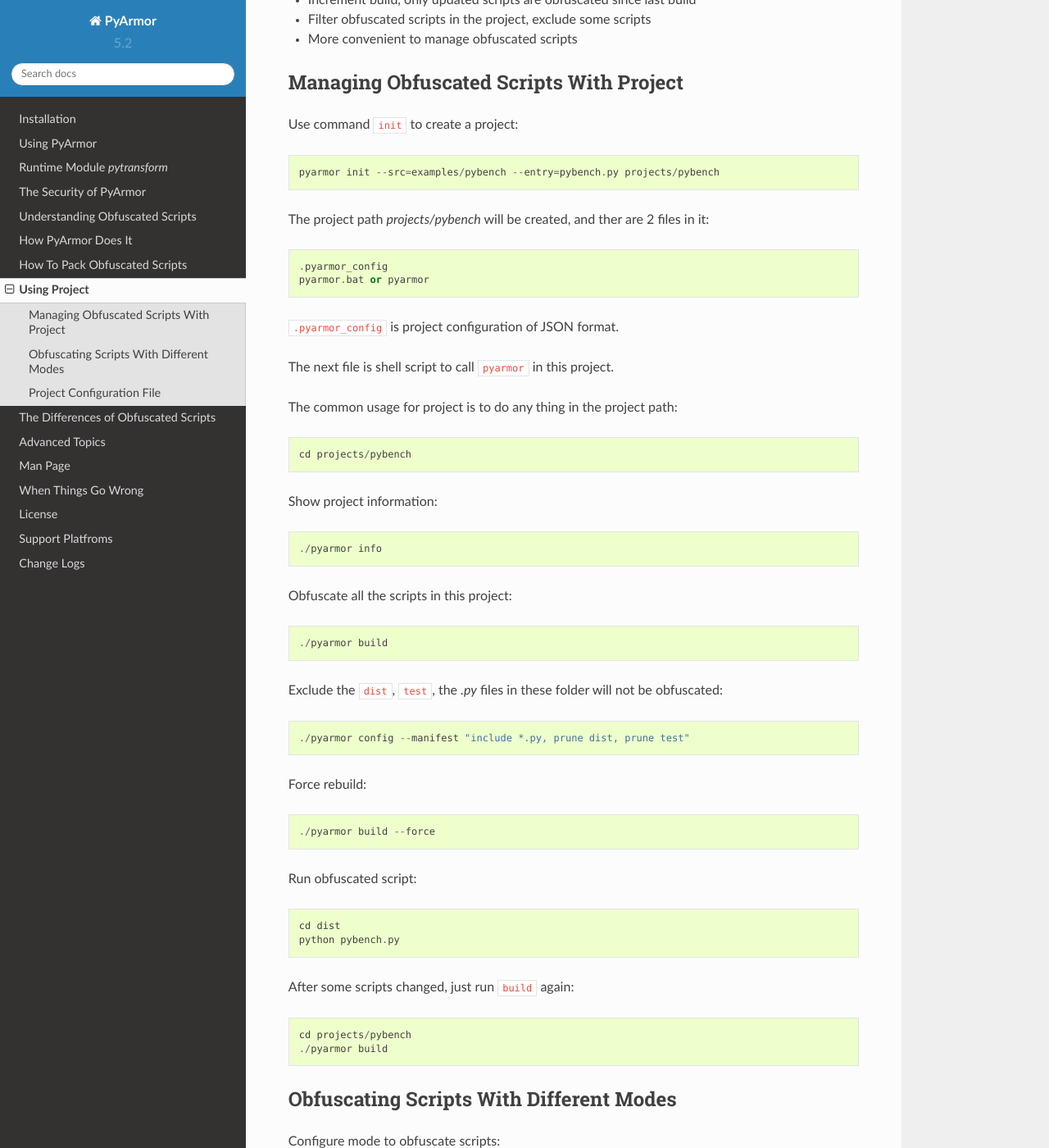
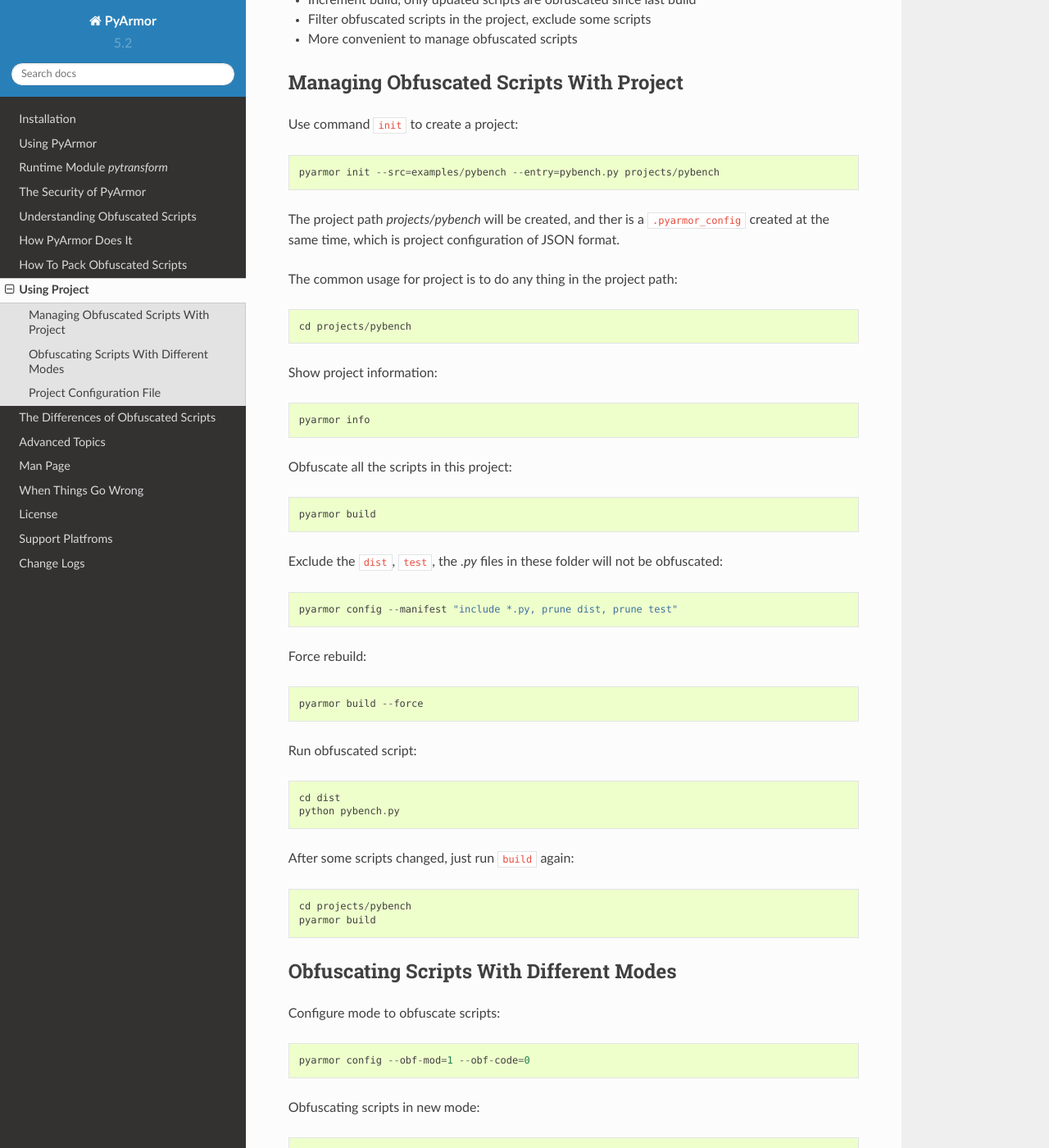
Before and after one commit to dashingsoft/pyarmor, a Sphinx documentation site: the page built from docs/project.rst, in a window 1280 px wide and 1400 px high, scrolled down 268 px. Shown: the whole window at 82% size. Built offline with Sphinx 7.4.7 and the Read the Docs theme 2.0.0, drawn with Linux system fonts in a browser that asks for light colours.

Commit message:
Refine project doc

```diff
--- a/docs/project.rst
+++ b/docs/project.rst
@@ -19,14 +19,9 @@
 
     pyarmor init --src=examples/pybench --entry=pybench.py projects/pybench
 
-The project path `projects/pybench` will be created, and ther are 2 files in it::
-
-    .pyarmor_config
-    pyarmor.bat or pyarmor
-
-:file:`.pyarmor_config` is project configuration of JSON format.
-
-The next file is shell script to call ``pyarmor`` in this project.
+The project path `projects/pybench` will be created, and ther is a
+:file:`.pyarmor_config` created at the same time, which is project
+configuration of JSON format.
 
 The common usage for project is to do any thing in the project path::
 
@@ -34,20 +29,20 @@
 
 Show project information::
 
-    ./pyarmor info
+    pyarmor info
 
 Obfuscate all the scripts in this project::
 
-    ./pyarmor build
+    pyarmor build
 
 Exclude the :file:`dist`, :file:`test`, the `.py` files in these
 folder will not be obfuscated::
 
-    ./pyarmor config --manifest "include *.py, prune dist, prune test"
+    pyarmor config --manifest "include *.py, prune dist, prune test"
 
 Force rebuild::
 
-    ./pyarmor build --force
+    pyarmor build --force
 
 Run obfuscated script::
 
@@ -57,7 +52,7 @@
 After some scripts changed, just run ``build`` again::
 
     cd projects/pybench
-    ./pyarmor build
+    pyarmor build
 
 .. _obfuscating scripts with different modes:
 
@@ -66,11 +61,11 @@
 
 Configure mode to obfuscate scripts::
 
-    ./pyarmor config --obf-mod=1 --obf-code=0
+    pyarmor config --obf-mod=1 --obf-code=0
 
 Obfuscating scripts in new mode::
 
-    ./pyarmor build -B
+    pyarmor build -B
 
 
 Project Configuration File
```
